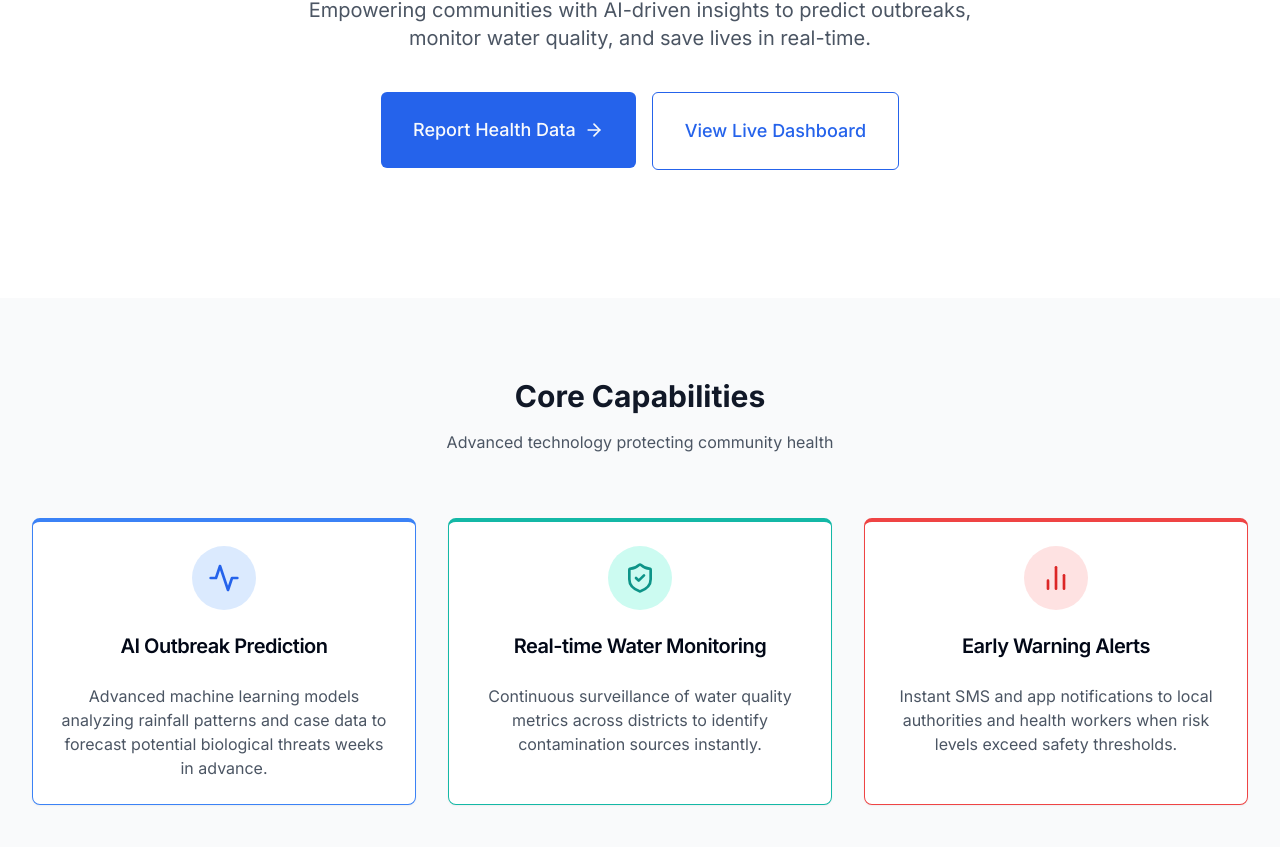
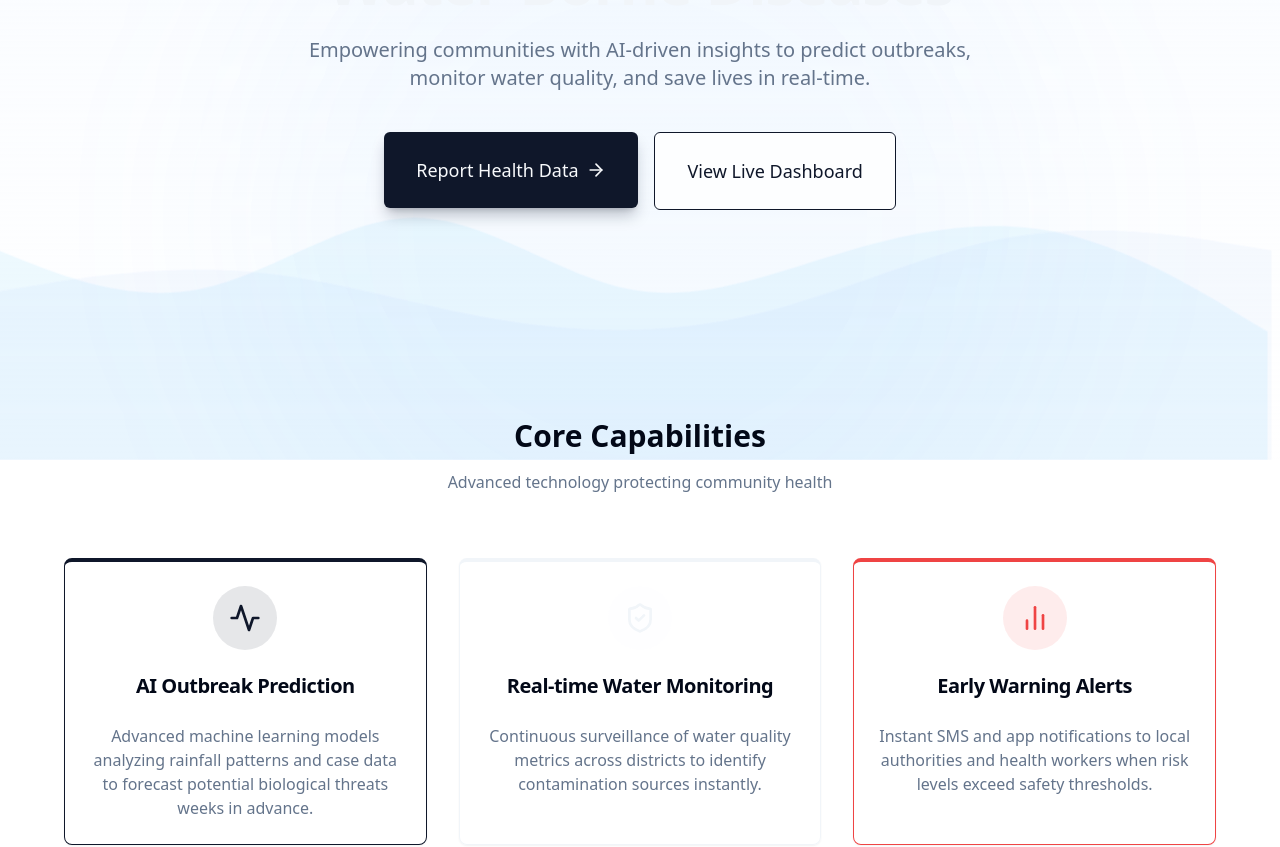
Before and after one commit to kunalsanga/AquaShield, a Next.js app in the folder web-client/: page / in a window 1280 px wide. Shown: the part 340-1187 px from the top of the page. Built offline with nearby package versions, Linux system fonts and the light colour scheme.

Commit message:
chore(ui): restrict water background to landing page only and implement heavy GPU hardware acceleration for rendering performance

```diff
--- a/web-client/src/app/layout.tsx
+++ b/web-client/src/app/layout.tsx
@@ -4,11 +4,19 @@ import { AuthProvider } from "@/lib/auth-context";
 import Navbar from "@/components/Navbar";
 import "./globals.css";
 
-const inter = Inter({ subsets: ["latin"] });
+const inter = Inter({ subsets: ["latin"], variable: "--font-inter" });
 
 export const metadata: Metadata = {
     title: "AquaShield | Community Health Monitoring",
     description: "Smart Early Warning System for Water-Borne Diseases",
+};
+
+export const viewport = {
+    width: "device-width",
+    initialScale: 1,
+    maximumScale: 5,
+    userScalable: true,
+    themeColor: "#0c5a8a",
 };
 
 export default function RootLayout({
@@ -18,12 +26,23 @@ export default function RootLayout({
 }>) {
     return (
         <html lang="en">
-            <body className={`${inter.className} min-h-screen bg-gray-50 flex flex-col`}>
+            <body
+                className={`${inter.variable} font-sans min-h-screen min-h-dvh flex flex-col bg-background text-foreground antialiased selection:bg-primary/20 selection:text-primary`}
+            >
                 <AuthProvider>
                     <Navbar />
-                    <main className="flex-1">
-                        {children}
+                    <main className="relative flex-1 w-full z-10">
+                        <div className="mx-auto max-w-7xl px-4 py-6 sm:px-6 sm:py-8 lg:px-8 lg:py-10">
+                            {children}
+                        </div>
                     </main>
+                    <footer className="relative z-10 mt-auto border-t border-border/60 bg-card/80 backdrop-blur-md">
+                        <div className="mx-auto max-w-7xl px-4 py-4 sm:px-6 sm:py-6 lg:px-8">
+                            <p className="text-center text-xs sm:text-sm text-muted-foreground leading-relaxed">
+                                &copy; {new Date().getFullYear()} AquaShield. All rights reserved.
+                            </p>
+                        </div>
+                    </footer>
                 </AuthProvider>
             </body>
         </html>
--- a/web-client/src/app/page.tsx
+++ b/web-client/src/app/page.tsx
@@ -5,27 +5,29 @@ import { useAuth } from "@/lib/auth-context";
 import { Button } from "@/components/ui/button";
 import { Card, CardContent, CardHeader, CardTitle } from "@/components/ui/card";
 import { ArrowRight, BarChart2, ShieldCheck, Activity } from "lucide-react";
+import WaterBackground from "@/components/WaterBackground";
 
 export default function Home() {
     const { user } = useAuth();
     const role = user?.role;
 
     return (
-        <div className="flex flex-col min-h-screen bg-gray-50">
+        <div className="flex flex-col min-h-screen relative">
+            <WaterBackground />
             {/* Hero Section */}
-            <section className="relative bg-white overflow-hidden">
+            <section className="relative overflow-hidden">
                 <div className="max-w-7xl mx-auto px-4 sm:px-6 lg:px-8 py-20 lg:py-32 flex flex-col items-center text-center">
-                    <h1 className="text-4xl sm:text-5xl lg:text-6xl font-extrabold text-blue-900 tracking-tight mb-6">
+                    <h1 className="text-4xl sm:text-5xl lg:text-6xl font-extrabold text-primary tracking-tight mb-6 text-balance">
                         Smart Early Warning System for <br className="hidden sm:block" />
-                        <span className="text-blue-600">Water-Borne Diseases</span>
+                        <span className="text-accent">Water-Borne Diseases</span>
                     </h1>
-                    <p className="text-lg sm:text-xl text-gray-600 max-w-2xl mb-10">
+                    <p className="text-lg sm:text-xl text-muted-foreground max-w-2xl mb-10 text-pretty">
                         Empowering communities with AI-driven insights to predict outbreaks, monitor water quality, and save lives in real-time.
                     </p>
                     <div className="flex flex-col sm:flex-row justify-center gap-4 w-full sm:w-auto">
                         {(!role || role === 'ASHA' || role === 'OFFICIAL') && (
                             <Link href="/report" className="w-full sm:w-auto block">
-                                <Button size="lg" className="w-full sm:w-auto bg-blue-600 hover:bg-blue-700 text-lg px-8 py-6 h-auto">
+                                <Button size="lg" className="w-full sm:w-auto bg-primary hover:bg-primary/90 text-primary-foreground text-lg px-8 py-6 h-auto shadow-lg shadow-primary/25">
                                     Report Health Data
                                     <ArrowRight className="ml-2 w-5 h-5" />
                                 </Button>
@@ -33,14 +35,14 @@ export default function Home() {
                         )}
                         {(!role || role === 'OFFICIAL') && (
                             <Link href="/dashboard" className="w-full sm:w-auto block">
-                                <Button variant="outline" size="lg" className="w-full sm:w-auto border-blue-600 text-blue-600 text-lg px-8 py-6 h-auto hover:bg-blue-50">
+                                <Button variant="outline" size="lg" className="w-full sm:w-auto border-primary text-primary text-lg px-8 py-6 h-auto hover:bg-primary/10 bg-card/80 backdrop-blur-sm">
                                     View Live Dashboard
                                 </Button>
                             </Link>
                         )}
                         {(role === 'PUBLIC') && (
                             <Link href="/awareness" className="w-full sm:w-auto block">
-                                <Button size="lg" className="w-full sm:w-auto bg-blue-600 hover:bg-blue-700 text-lg px-8 py-6 h-auto">
+                                <Button size="lg" className="w-full sm:w-auto bg-primary hover:bg-primary/90 text-primary-foreground text-lg px-8 py-6 h-auto shadow-lg shadow-primary/25">
                                     View Awareness Guide
                                     <ArrowRight className="ml-2 w-5 h-5" />
                                 </Button>
@@ -51,46 +53,46 @@ export default function Home() {
             </section>
 
             {/* Features Section */}
-            <section className="py-20 bg-gray-50">
+            <section className="py-20">
                 <div className="max-w-7xl mx-auto px-4 sm:px-6 lg:px-8">
                     <div className="text-center mb-16">
-                        <h2 className="text-3xl font-bold text-gray-900">Core Capabilities</h2>
-                        <p className="mt-4 text-gray-600">Advanced technology protecting community health</p>
+                        <h2 className="text-3xl font-bold text-foreground">Core Capabilities</h2>
+                        <p className="mt-4 text-muted-foreground">Advanced technology protecting community health</p>
                     </div>
 
                     <div className="grid grid-cols-1 md:grid-cols-3 gap-8">
-                        <Card className="hover:shadow-lg transition-shadow border-t-4 border-blue-500">
+                        <Card className="hover:shadow-xl transition-all duration-300 border-t-4 border-primary bg-card/80 backdrop-blur-sm hover:-translate-y-1">
                             <CardHeader className="flex flex-col items-center">
-                                <div className="bg-blue-100 p-4 rounded-full mb-4">
-                                    <Activity className="w-8 h-8 text-blue-600" />
+                                <div className="bg-primary/10 p-4 rounded-full mb-4">
+                                    <Activity className="w-8 h-8 text-primary" />
                                 </div>
-                                <CardTitle className="text-xl">AI Outbreak Prediction</CardTitle>
+                                <CardTitle className="text-xl text-card-foreground">AI Outbreak Prediction</CardTitle>
                             </CardHeader>
-                            <CardContent className="text-center text-gray-600">
+                            <CardContent className="text-center text-muted-foreground">
                                 Advanced machine learning models analyzing rainfall patterns and case data to forecast potential biological threats weeks in advance.
                             </CardContent>
                         </Card>
 
-                        <Card className="hover:shadow-lg transition-shadow border-t-4 border-teal-500">
+                        <Card className="hover:shadow-xl transition-all duration-300 border-t-4 border-accent bg-card/80 backdrop-blur-sm hover:-translate-y-1">
                             <CardHeader className="flex flex-col items-center">
-                                <div className="bg-teal-100 p-4 rounded-full mb-4">
-                                    <ShieldCheck className="w-8 h-8 text-teal-600" />
+                                <div className="bg-accent/10 p-4 rounded-full mb-4">
+                                    <ShieldCheck className="w-8 h-8 text-accent" />
                                 </div>
-                                <CardTitle className="text-xl">Real-time Water Monitoring</CardTitle>
+                                <CardTitle className="text-xl text-card-foreground">Real-time Water Monitoring</CardTitle>
                             </CardHeader>
-                            <CardContent className="text-center text-gray-600">
+                            <CardContent className="text-center text-muted-foreground">
                                 Continuous surveillance of water quality metrics across districts to identify contamination sources instantly.
                             </CardContent>
                         </Card>
 
-                        <Card className="hover:shadow-lg transition-shadow border-t-4 border-red-500">
+                        <Card className="hover:shadow-xl transition-all duration-300 border-t-4 border-destructive bg-card/80 backdrop-blur-sm hover:-translate-y-1">
                             <CardHeader className="flex flex-col items-center">
-                                <div className="bg-red-100 p-4 rounded-full mb-4">
-                                    <BarChart2 className="w-8 h-8 text-red-600" />
+                                <div className="bg-destructive/10 p-4 rounded-full mb-4">
+                                    <BarChart2 className="w-8 h-8 text-destructive" />
                                 </div>
-                                <CardTitle className="text-xl">Early Warning Alerts</CardTitle>
+                                <CardTitle className="text-xl text-card-foreground">Early Warning Alerts</CardTitle>
                             </CardHeader>
-                            <CardContent className="text-center text-gray-600">
+                            <CardContent className="text-center text-muted-foreground">
                                 Instant SMS and app notifications to local authorities and health workers when risk levels exceed safety thresholds.
                             </CardContent>
                         </Card>
--- /dev/null
+++ b/web-client/src/components/WaterBackground.tsx
@@ -0,0 +1,47 @@
+'use client';
+
+import React from 'react';
+
+export default function WaterBackground() {
+    return (
+        <div className="fixed inset-0 z-[-1] overflow-hidden pointer-events-none bg-gradient-to-b from-blue-50/50 to-white dark:from-slate-950 dark:to-slate-900">
+            {/* Animated SVG waves for that water aesthetic */}
+            <div className="absolute w-full h-[50vh] bottom-0 opacity-40 mix-blend-multiply dark:mix-blend-screen">
+                <svg
+                    className="absolute w-full h-full bottom-0 left-0"
+                    viewBox="0 0 1440 320"
+                    preserveAspectRatio="none"
+                >
+                    <path
+                        className="animate-wave-slow fill-sky-400/20 dark:fill-sky-800/20"
+                        d="M0,160L40,170.7C80,181,160,203,240,192C320,181,400,139,480,138.7C560,139,640,181,720,192C800,203,880,181,960,165.3C1040,149,1120,139,1200,149.3C1280,160,1360,192,1400,208L1440,224L1440,320L1400,320C1360,320,1280,320,1200,320C1120,320,1040,320,960,320C880,320,800,320,720,320C640,320,560,320,480,320C400,320,320,320,240,320C160,320,80,320,40,320L0,320Z"
+                    ></path>
+                    <path
+                        className="animate-wave-fast fill-blue-500/10 dark:fill-blue-900/10"
+                        d="M0,192L48,186.7C96,181,192,171,288,176C384,181,480,203,576,213.3C672,224,768,224,864,208C960,192,1056,160,1152,149.3C1248,139,1344,149,1392,154.7L1440,160L1440,320L1392,320C1344,320,1248,320,1152,320C1056,320,960,320,864,320C768,320,672,320,576,320C480,320,384,320,288,320C192,320,96,320,48,320L0,320Z"
+                    ></path>
+                </svg>
+            </div>
+
+            {/* Subtle radial glow in the center */}
+            <div className="absolute top-[20%] left-1/2 -translate-x-1/2 w-[800px] h-[800px] bg-blue-400/5 dark:bg-blue-600/5 rounded-full blur-[100px]"></div>
+
+            <style jsx>{`
+                .animate-wave-slow {
+                    animation: wave 12s cubic-bezier(0.36, 0.45, 0.63, 0.53) infinite alternate;
+                    transform-origin: bottom;
+                    will-change: transform;
+                }
+                .animate-wave-fast {
+                    animation: wave 8s cubic-bezier(0.36, 0.45, 0.63, 0.53) infinite alternate-reverse;
+                    transform-origin: bottom;
+                    will-change: transform;
+                }
+                @keyframes wave {
+                    0% { transform: scaleY(1) translate3d(0, 0, 0); }
+                    100% { transform: scaleY(1.15) translate3d(-30px, 0, 0); }
+                }
+            `}</style>
+        </div>
+    );
+}
```
